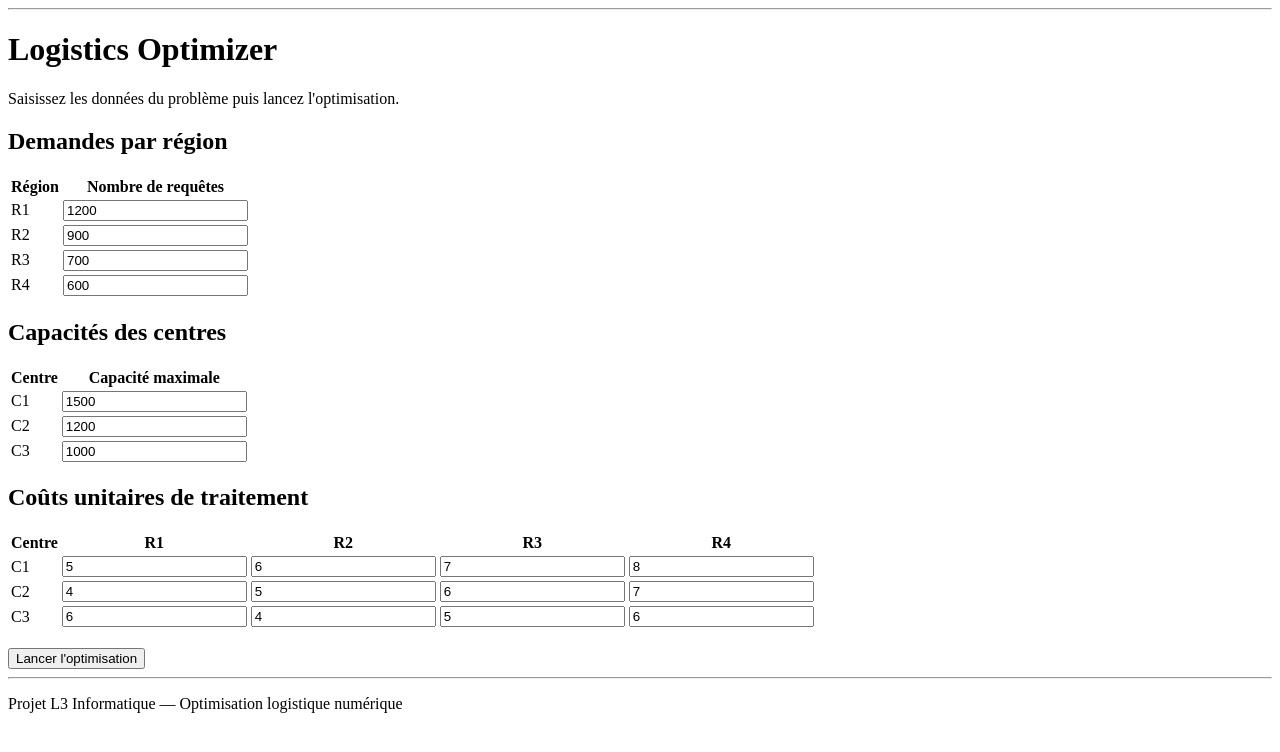
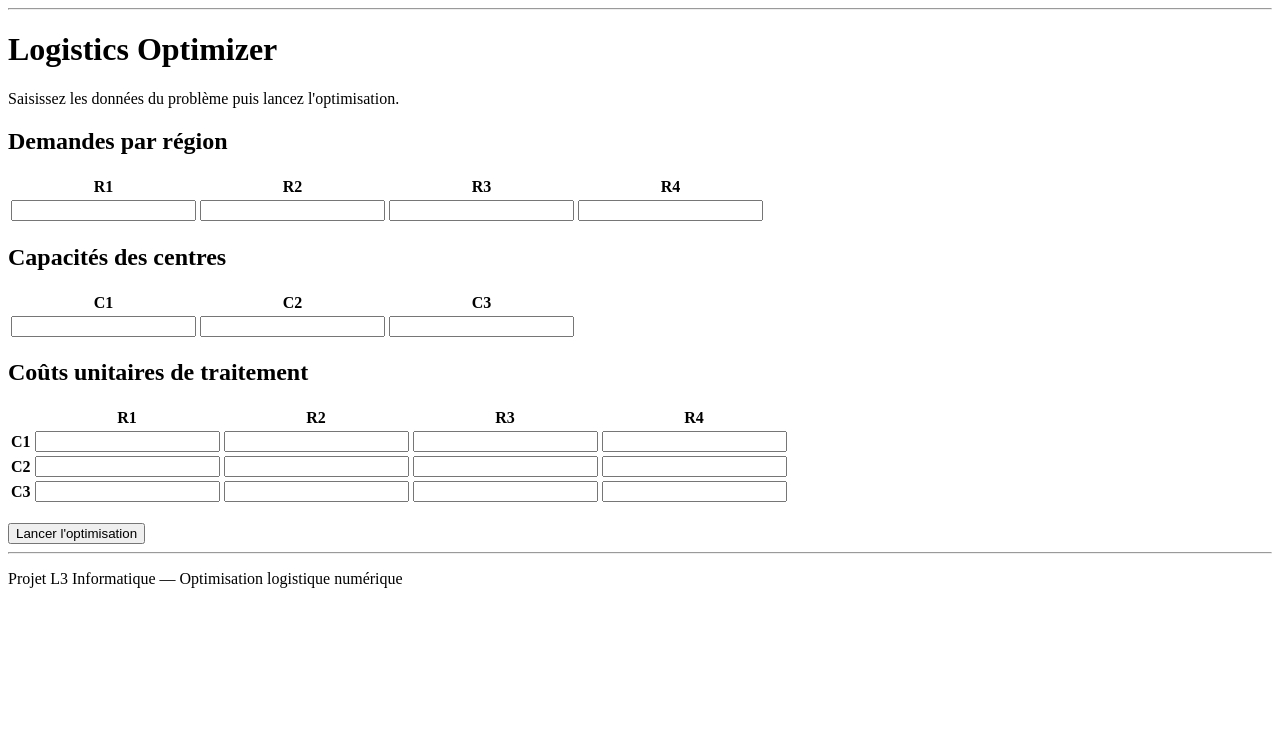
Before and after one commit to NajoroRabiaza/System_optimization_logistic_numeric, a Django app: template interface/templates/interface/index.html in a window 1280 px wide. Shown: the part 26-778 px from the top of the page. Run offline with Django 4.2, Linux system fonts and the light colour scheme; the template is opened without the code that fills it: values that come from a table or form of the project are taken from there, others are empty.

Commit message:
feat: add data input form on home page

```diff
--- /dev/null
+++ b/interface/forms.py
@@ -0,0 +1,33 @@
+from django import forms
+
+
+class DonneesForm(forms.Form):
+
+    # Demandes par région
+    demande_R1 = forms.IntegerField(label='R1', min_value=0)
+    demande_R2 = forms.IntegerField(label='R2', min_value=0)
+    demande_R3 = forms.IntegerField(label='R3', min_value=0)
+    demande_R4 = forms.IntegerField(label='R4', min_value=0)
+
+    # Capacités des centres
+    capacite_C1 = forms.IntegerField(label='C1', min_value=0)
+    capacite_C2 = forms.IntegerField(label='C2', min_value=0)
+    capacite_C3 = forms.IntegerField(label='C3', min_value=0)
+
+    # Coûts C1
+    cout_C1_R1 = forms.FloatField(label='C1 - R1', min_value=0)
+    cout_C1_R2 = forms.FloatField(label='C1 - R2', min_value=0)
+    cout_C1_R3 = forms.FloatField(label='C1 - R3', min_value=0)
+    cout_C1_R4 = forms.FloatField(label='C1 - R4', min_value=0)
+
+    # Coûts C2
+    cout_C2_R1 = forms.FloatField(label='C2 - R1', min_value=0)
+    cout_C2_R2 = forms.FloatField(label='C2 - R2', min_value=0)
+    cout_C2_R3 = forms.FloatField(label='C2 - R3', min_value=0)
+    cout_C2_R4 = forms.FloatField(label='C2 - R4', min_value=0)
+
+    # Coûts C3
+    cout_C3_R1 = forms.FloatField(label='C3 - R1', min_value=0)
+    cout_C3_R2 = forms.FloatField(label='C3 - R2', min_value=0)
+    cout_C3_R3 = forms.FloatField(label='C3 - R3', min_value=0)
+    cout_C3_R4 = forms.FloatField(label='C3 - R4', min_value=0)
--- a/interface/templates/interface/index.html
+++ b/interface/templates/interface/index.html
@@ -11,90 +11,64 @@
 
     <h2>Demandes par région</h2>
     <table>
-            <thead>
         <tr>
-                    <th>Région</th>
-                    <th>Nombre de requêtes</th>
-                </tr>
-            </thead>
-            <tbody>
-                <tr>
-                    <td>R1</td>
-                    <td><input type="number" name="demande_R1" value="1200" min="0" required></td>
-                </tr>
-                <tr>
-                    <td>R2</td>
-                    <td><input type="number" name="demande_R2" value="900" min="0" required></td>
-                </tr>
-                <tr>
-                    <td>R3</td>
-                    <td><input type="number" name="demande_R3" value="700" min="0" required></td>
-                </tr>
-                <tr>
-                    <td>R4</td>
-                    <td><input type="number" name="demande_R4" value="600" min="0" required></td>
-                </tr>
-            </tbody>
-        </table>
-
-        <h2>Capacités des centres</h2>
-        <table>
-            <thead>
-                <tr>
-                    <th>Centre</th>
-                    <th>Capacité maximale</th>
-                </tr>
-            </thead>
-            <tbody>
-                <tr>
-                    <td>C1</td>
-                    <td><input type="number" name="capacite_C1" value="1500" min="0" required></td>
-                </tr>
-                <tr>
-                    <td>C2</td>
-                    <td><input type="number" name="capacite_C2" value="1200" min="0" required></td>
-                </tr>
-                <tr>
-                    <td>C3</td>
-                    <td><input type="number" name="capacite_C3" value="1000" min="0" required></td>
-                </tr>
-            </tbody>
-        </table>
-
-        <h2>Coûts unitaires de traitement</h2>
-        <table>
-            <thead>
-                <tr>
-                    <th>Centre</th>
             <th>R1</th>
             <th>R2</th>
             <th>R3</th>
             <th>R4</th>
         </tr>
-            </thead>
-            <tbody>
         <tr>
-                    <td>C1</td>
-                    <td><input type="number" name="cout_C1_R1" value="5" min="0" required></td>
-                    <td><input type="number" name="cout_C1_R2" value="6" min="0" required></td>
-                    <td><input type="number" name="cout_C1_R3" value="7" min="0" required></td>
-                    <td><input type="number" name="cout_C1_R4" value="8" min="0" required></td>
+            <td>{{ form.demande_R1 }}</td>
+            <td>{{ form.demande_R2 }}</td>
+            <td>{{ form.demande_R3 }}</td>
+            <td>{{ form.demande_R4 }}</td>
+        </tr>
+    </table>
+
+    <h2>Capacités des centres</h2>
+    <table>
+        <tr>
+            <th>C1</th>
+            <th>C2</th>
+            <th>C3</th>
         </tr>
         <tr>
-                    <td>C2</td>
-                    <td><input type="number" name="cout_C2_R1" value="4" min="0" required></td>
-                    <td><input type="number" name="cout_C2_R2" value="5" min="0" required></td>
-                    <td><input type="number" name="cout_C2_R3" value="6" min="0" required></td>
-                    <td><input type="number" name="cout_C2_R4" value="7" min="0" required></td>
+            <td>{{ form.capacite_C1 }}</td>
+            <td>{{ form.capacite_C2 }}</td>
+            <td>{{ form.capacite_C3 }}</td>
+        </tr>
+    </table>
+
+    <h2>Coûts unitaires de traitement</h2>
+    <table>
+        <tr>
+            <th></th>
+            <th>R1</th>
+            <th>R2</th>
+            <th>R3</th>
+            <th>R4</th>
         </tr>
         <tr>
-                    <td>C3</td>
-                    <td><input type="number" name="cout_C3_R1" value="6" min="0" required></td>
-                    <td><input type="number" name="cout_C3_R2" value="4" min="0" required></td>
-                    <td><input type="number" name="cout_C3_R3" value="5" min="0" required></td>
-                    <td><input type="number" name="cout_C3_R4" value="6" min="0" required></td>
+            <th>C1</th>
+            <td>{{ form.cout_C1_R1 }}</td>
+            <td>{{ form.cout_C1_R2 }}</td>
+            <td>{{ form.cout_C1_R3 }}</td>
+            <td>{{ form.cout_C1_R4 }}</td>
         </tr>
-            </tbody>
+        <tr>
+            <th>C2</th>
+            <td>{{ form.cout_C2_R1 }}</td>
+            <td>{{ form.cout_C2_R2 }}</td>
+            <td>{{ form.cout_C2_R3 }}</td>
+            <td>{{ form.cout_C2_R4 }}</td>
+        </tr>
+        <tr>
+            <th>C3</th>
+            <td>{{ form.cout_C3_R1 }}</td>
+            <td>{{ form.cout_C3_R2 }}</td>
+            <td>{{ form.cout_C3_R3 }}</td>
+            <td>{{ form.cout_C3_R4 }}</td>
+        </tr>
     </table>
 
     <br>
```
Also changed, not shown: interface/views.py (+15 -4 lines). Lines whose indentation alone changed are shown as unchanged.
